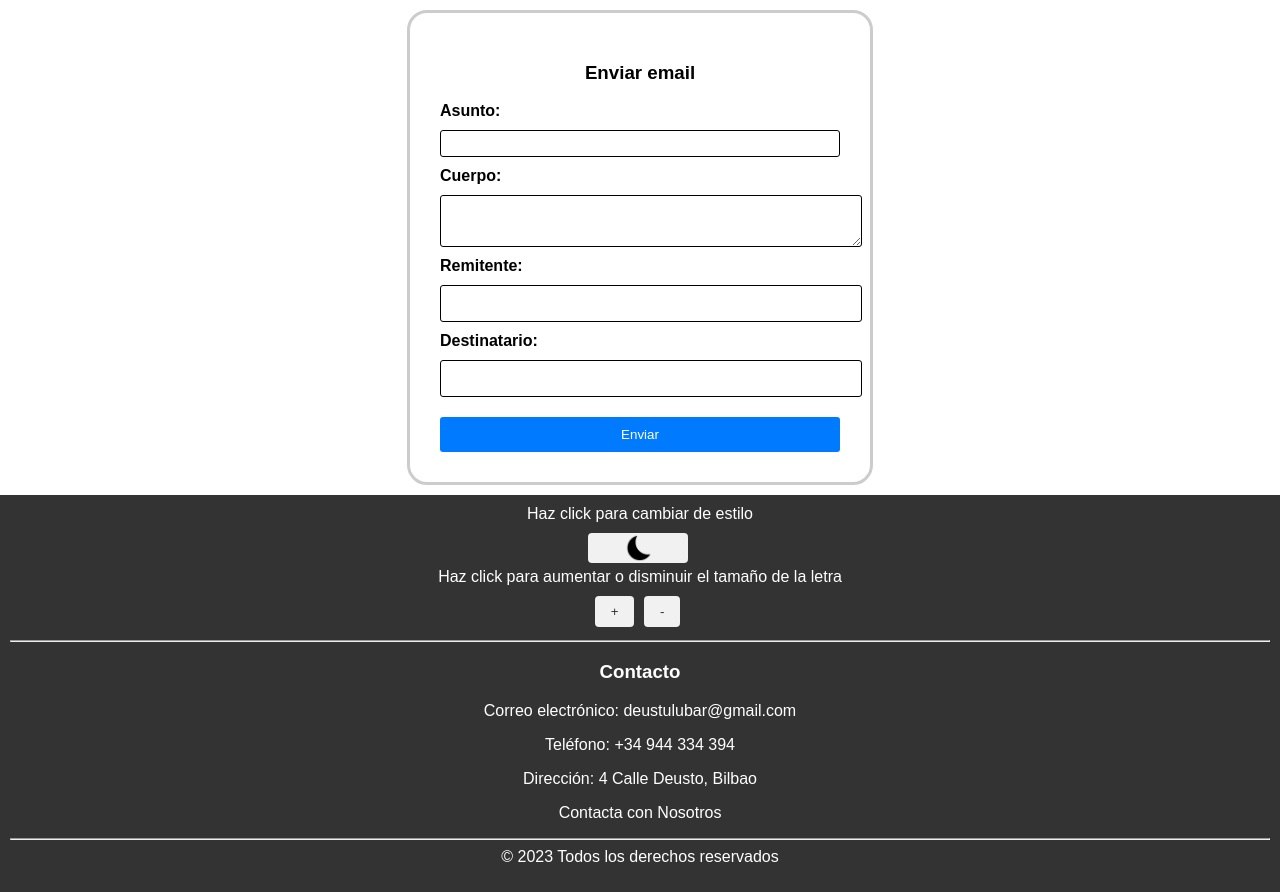
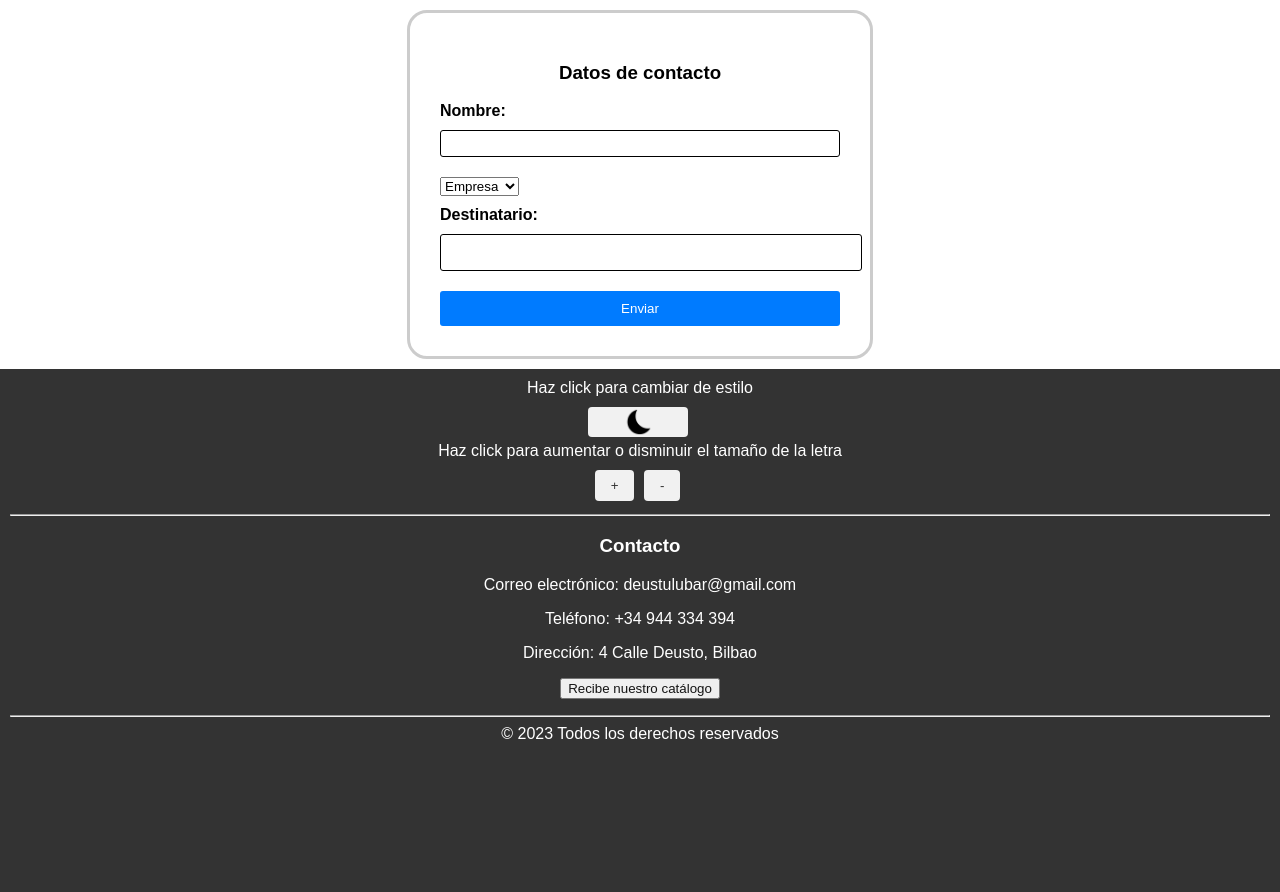
Before and after one commit to xtelleria/main, a Django app: page /enviar-correo/ in a window 1280 px wide. Shown: the part 92-984 px from the top of the page. After the commit the page ends 831 px from the top, so only its background shows below. Run offline with Django 4.2, Linux system fonts and the light colour scheme.

Commit message:
Correo bien puesto

```diff
--- a/DeustubularSL_app/forms.py
+++ b/DeustubularSL_app/forms.py
@@ -43,7 +43,12 @@ class FormNuevoProceso(ModelForm):
 
         }
 class EmailForm(forms.Form):
-    asunto = forms.CharField(max_length=100)
-    cuerpo = forms.CharField(widget=forms.Textarea)
-    remitente = forms.EmailField()
+    OPCIONES_DESTINATARIO = [
+        ('empresa', 'Empresa'),
+        ('particular', 'Particular'),
+    ]
+    Nombre_contacto = forms.CharField(max_length=100)
+    #cuerpo = forms.CharField(widget=forms.Textarea)
+    #remitente = forms.EmailField()
     destinatario = forms.EmailField()
+    tipo_destinatario = forms.ChoiceField(choices=OPCIONES_DESTINATARIO)
--- a/DeustubularSL_app/static/style.css
+++ b/DeustubularSL_app/static/style.css
@@ -384,3 +384,10 @@ text-decoration: none;
 .center{
   text-align: center;
 }
+.catalogo{
+  color: #141414;
+}
+.margen{
+  margin-top: 5px;
+  margin-bottom: 5px;
+}
--- a/DeustubularSL_app/templates/DeustubularSL_app/enviar_Email.html
+++ b/DeustubularSL_app/templates/DeustubularSL_app/enviar_Email.html
@@ -5,16 +5,22 @@
 {% block contenido %}
 {% load static %}
 <form action="{% url 'enviar_correo' %}" method="post" class="emaiForm">
-    <h3>Enviar email</h3>
+    <h3>Datos de contacto</h3>
     {% csrf_token %}
-    <label for="asunto">Asunto:</label>
-    <input type="text" id="asunto" name="asunto" required>
-
+    <label for="Nombre_contacto">Nombre:</label>
+    <input type="text" id="Nombre_contacto" name="Nombre_contacto" required>
+  <div class="margen">
+    <select class="margen" id="tipo_destinatario" name="tipo_destinatario" required>
+        <option value="empresa">Empresa</option>
+        <option value="particular">Particular</option>
+    </select>
+  </div>
+    <!--
     <label for="cuerpo">Cuerpo:</label>
     <textarea id="cuerpo" name="cuerpo" required></textarea>
 
     <label for="remitente">Remitente:</label>
-    <input type="email" id="remitente" name="remitente" required>
+    <input type="email" id="remitente" name="remitente" required>-->
 
     <label for="destinatario">Destinatario:</label>
     <input type="email" id="destinatario" name="destinatario" required>
--- a/DeustubularSL_app/templates/base.html
+++ b/DeustubularSL_app/templates/base.html
@@ -50,7 +50,9 @@
                     <p>Correo electrónico: deustulubar@gmail.com</p>
                     <p>Teléfono: +34 944 334 394</p>
                     <p>Dirección: 4 Calle Deusto, Bilbao</p>
-                    <p><a href="{% url 'enviar_correo' %}">Contacta con Nosotros</a></p>
+                    <p><button class="bCatalogo">
+                        <a class="catalogo" href="{% url 'enviar_correo' %}">Recibe nuestro catálogo</a>
+                    </button></p>
                     <hr>
                     <p>© 2023 Todos los derechos reservados</p>
                 </div>
--- a/DeustubularSL_app/views.py
+++ b/DeustubularSL_app/views.py
@@ -225,16 +225,44 @@ def enviar_correo(request):
     if request.method == 'POST':
         form = EmailForm(request.POST)
         if form.is_valid():
-            asunto = form.cleaned_data['asunto']
-            cuerpo = form.cleaned_data['cuerpo']
-            remitente = form.cleaned_data['remitente']
+            Nombre_contacto = form.cleaned_data['Nombre_contacto']
             destinatario = form.cleaned_data['destinatario']
+            tipo_destinatario = form.cleaned_data['tipo_destinatario']
+            #cuerpo = form.cleaned_data['cuerpo']
+            #remitente = form.cleaned_data['remitente']
+            if tipo_destinatario == 'empresa':
+                subject = 'Oferta especial para empresas'
+                message = f'Hola {Nombre_contacto}, te enviamos un saludo desde nuestra empresa de tubos. Nos gustaría presentarte una oferta especial exclusiva para empresas como la tuya.\n\n'
+                message += 'Oferta: Descuento del 20% en todos nuestros productos para pedidos mayores a 100 unidades.\n'
+                message += 'Además, ofrecemos envío gratuito y garantía de calidad en todos nuestros productos.\n\n'
+                message += 'Estamos seguros de que nuestra amplia gama de tubos de alta calidad y nuestra excelente atención al cliente satisfarán las necesidades de tu empresa. ¡No dudes en contactarnos para más detalles!\n\n'
+                message += 'Consulta nuestro catálogo completo de productos en el siguiente enlace:\n'
+                message += 'http://www.ejemplo.com/catalogo'
+            elif tipo_destinatario == 'particular':
+                subject = 'Saludo a particular'
+                subject = 'Catálogo de productos'
+                message = f'Hola {Nombre_contacto}, te enviamos un saludo desde nuestra empresa de tubos. A continuación, te presentamos nuestro catálogo de productos:\n\n'
+                message += '1. Tubo de acero inoxidable de alta resistencia\n'
+                message += '   Descripción: Tubo fabricado en acero inoxidable de calidad premium, resistente a la corrosión.\n'
+                message += '   Precio: $29.99\n\n'
+                message += '2. Tubo de PVC para sistemas de conducción de agua\n'
+                message += '   Descripción: Tubo de PVC de alta calidad, ideal para sistemas de conducción de agua potable.\n'
+                message += '   Precio: $14.99\n\n'
+                message += '3. Tubo de cobre para instalaciones de gas\n'
+                message += '   Descripción: Tubo de cobre apto para instalaciones de gas, resistente y seguro.\n'
+                message += '   Precio: $39.99\n\n'
+                message += '¡Estos son solo algunos ejemplos de los productos que ofrecemos! Si estás interesado en alguno de ellos o necesitas más información, no dudes en contactarnos.'
 
-            send_mail(asunto, cuerpo, remitente, [destinatario])
+            from_email = 'ddeustubularsl@gmail.com'
+
+            print(f'Nombre de contacto: {Nombre_contacto}')
+            print(f'Destinatario: {destinatario}')
+            send_mail(subject,message,from_email,[destinatario])
             return render(request, 'DeustubularSL_app/enviado.html')
     else:
+            print("AQUI")
             form = EmailForm()
-            return render(request, 'DeustubularSL_app/enviar_Email.html', {'form': form})
+    return render(request, 'DeustubularSL_app/enviar_Email.html', {'form': form})
 
 def filtrar_empleados(request):
     nombre = request.GET.get('nombre')
--- a/Equipo9_Reto4/settings.py
+++ b/Equipo9_Reto4/settings.py
@@ -134,4 +134,4 @@ EMAIL_PORT = 587
 EMAIL_HOST_USER = 'ddeustubularsl@gmail.com'
 EMAIL_HOST_PASSWORD = 'fgelelemvpqokase'
 EMAIL_USE_TLS = True
-DEFAULT_FROM_EMAIL = EMAIL_HOST_USER
+#DEFAULT_FROM_EMAIL = EMAIL_HOST_USER
```
